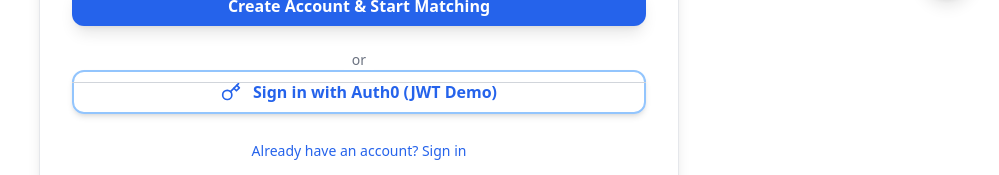
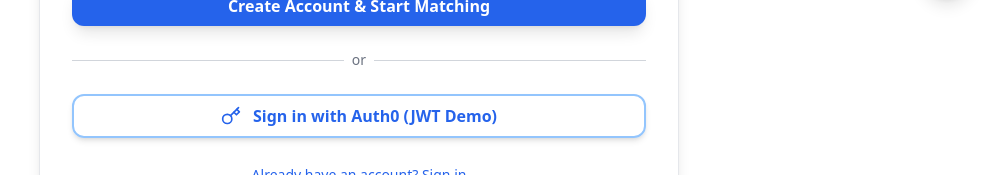
Before and after one commit to cxm6467/gfd, a React (Vite) app: page /profile in a window 1280 px wide. Shown: the part 777-952 px from the top of the page, without its empty margins (281-1280 px from the left). Built offline with nearby package versions, Linux system fonts and the light colour scheme; no server answers.

Commit message:
Fix Auth0 sign-in button styling and functionality

```diff
--- a/src/components/atoms/Button/Button.tsx
+++ b/src/components/atoms/Button/Button.tsx
@@ -9,6 +9,7 @@ interface ButtonProps {
   fullWidth?: boolean;
   disabled?: boolean;
   type?: 'button' | 'submit' | 'reset';
+  className?: string;
 }
 
 export const Button: React.FC<ButtonProps> = ({
@@ -19,6 +20,7 @@ export const Button: React.FC<ButtonProps> = ({
   fullWidth = false,
   disabled = false,
   type = 'button',
+  className = '',
 }) => {
   const { theme } = useTheme();
 
@@ -44,7 +46,7 @@ export const Button: React.FC<ButtonProps> = ({
       type={type}
       onClick={onClick}
       disabled={disabled}
-      className={`${baseClasses} ${variantClasses[variant]} ${sizeClasses[size]} ${widthClass} ${disabledClass}`}
+      className={`${baseClasses} ${variantClasses[variant]} ${sizeClasses[size]} ${widthClass} ${disabledClass} ${className}`}
     >
       {children}
     </button>
--- a/src/pages/ProfilePage/ProfilePage.tsx
+++ b/src/pages/ProfilePage/ProfilePage.tsx
@@ -415,6 +415,8 @@ export const ProfilePage: React.FC = () => {
                 <div className="relative flex justify-center text-sm">
                   <span className="px-2 bg-white text-gray-500">or</span>
                 </div>
+              </div>
+
               <Button
                 onClick={handleAuth0SignIn}
                 disabled={loading}
@@ -426,7 +428,6 @@ export const ProfilePage: React.FC = () => {
                   Sign in with Auth0 (JWT Demo)
                 </div>
               </Button>
-              </div>
               {/* Toggle Sign Up/Sign In */}
               <div className="text-center">
                 <button
```
